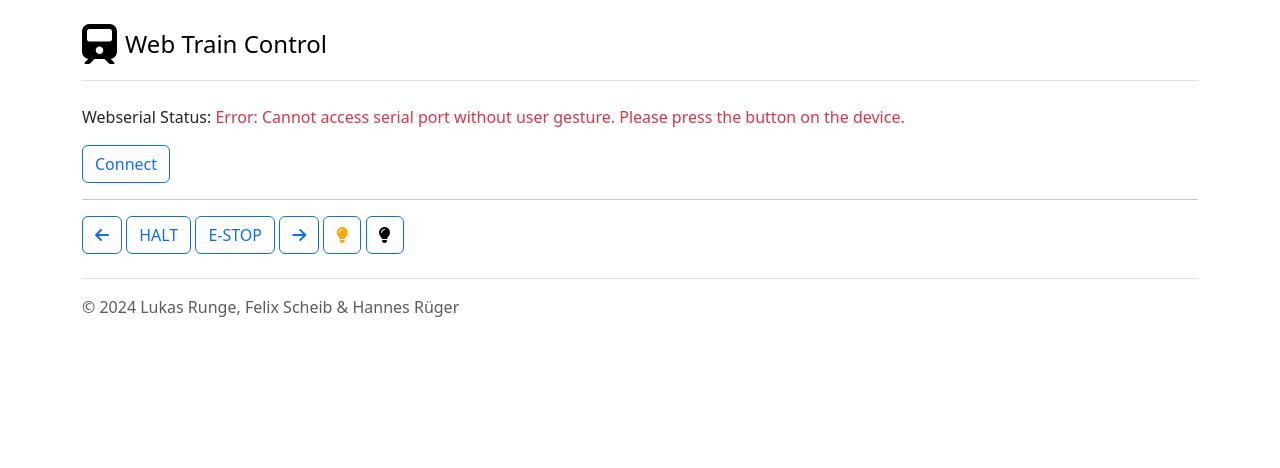
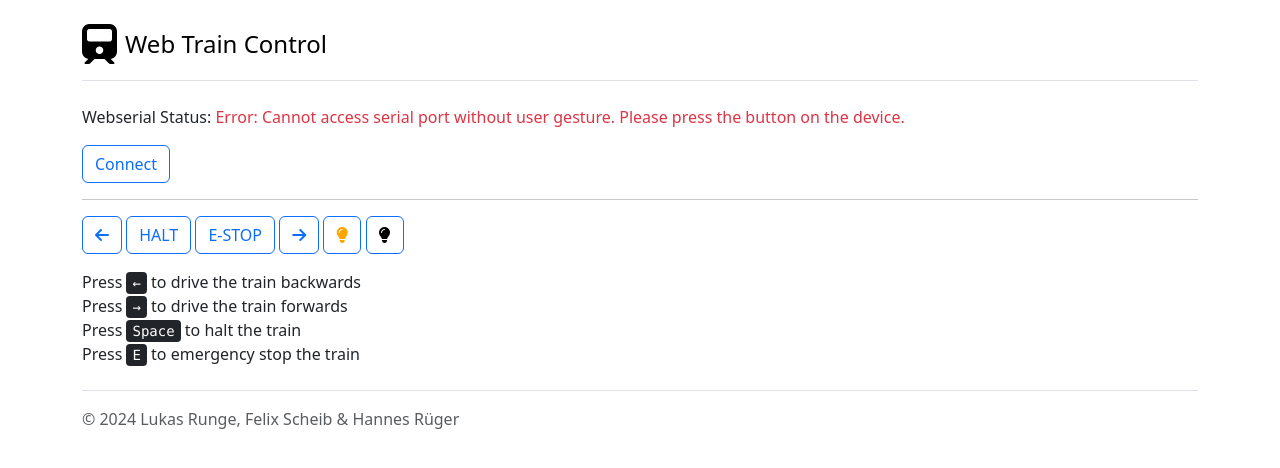
Before and after one commit to lukas-runge/i-like-trains, a SvelteKit app in the folder ui/: page / in a window 1280 px wide. Shown: the top 468 px of the page. Built offline with nearby package versions, Linux system fonts and the light colour scheme; what @bufbuild/protobuf would draw is missing.

Commit message:
✨ add keyboard shortcuts

```diff
--- a/ui/src/routes/+page.svelte
+++ b/ui/src/routes/+page.svelte
@@ -211,7 +211,21 @@
 			}
 		});
 	}
+
+	function handleKeyboardInput(event: KeyboardEvent) {
+		if (event.code === "ArrowLeft") {
+			drive(false);
+		} else if (event.code === "ArrowRight") {
+			drive(true);
+		} else if (event.code === "Space") {
+			halt();
+		} else if (event.key === "e") {
+			estop();
+		}
+	}
 </script>
+
+<svelte:window on:keydown={handleKeyboardInput} />
 
 {#if status.type !== "unsupported"}
 	<div>
@@ -254,6 +268,13 @@
 		<button on:click={() => setLightState(false)} class="btn btn-outline-primary"
 			><i class="fas fa-lightbulb" style="color: black;" /></button
 		>
+
+		<ul class="mt-3 list-unstyled">
+			<li>Press <kbd>←</kbd> to drive the train backwards</li>
+			<li>Press <kbd>→</kbd> to drive the train forwards</li>
+			<li>Press <kbd>Space</kbd> to halt the train</li>
+			<li>Press <kbd>E</kbd> to emergency stop the train</li>
+		</ul>
 	</div>
 {:else}
 	<div class="alert alert-danger">
```
